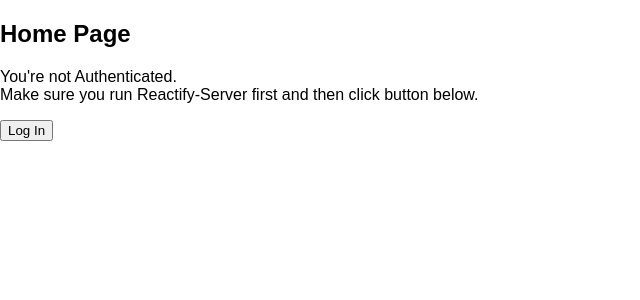
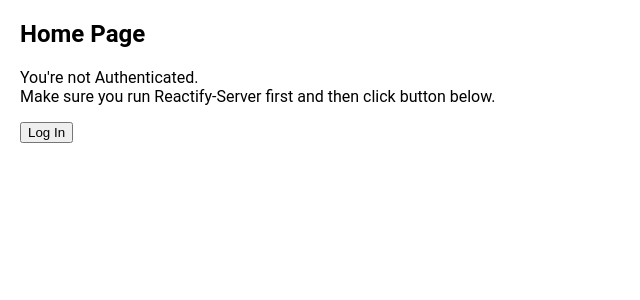
Before and after one commit to vicgolob/reactify_bootcamp, a React (Create React App) app in the folder reactify_client/: page / in a window 1280 px wide. Shown: the top 300 px of the page, without its empty margins (0-640 px from the left). Built offline with nearby package versions, Linux system fonts and the light colour scheme.

Commit message:
margins fixed

```diff
--- a/reactify_client/src/index.css
+++ b/reactify_client/src/index.css
@@ -1,5 +1,5 @@
 body {
-  margin: 0;
+  margin: 20px;
   padding: 0;
-  font-family: sans-serif;
+  font-family: 'Roboto';
 }
```
